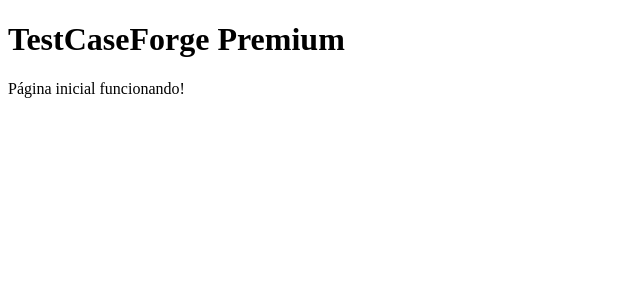
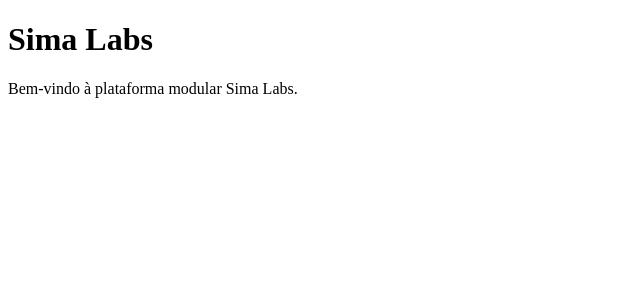
Before and after one commit to crlessima/sima-labs, a Next.js app: page / in a window 1280 px wide. Shown: the top 300 px of the page, without its empty margins (0-640 px from the left). Built offline with nearby package versions, Linux system fonts and the light colour scheme.

Commit message:
Atualização nome do projeto

```diff
--- a/src/app/layout.tsx
+++ b/src/app/layout.tsx
@@ -1,6 +1,6 @@
 export const metadata = {
-  title: "TestCaseForge Premium",
-  description: "Geração automática de casos de teste com IA",
+  title: "Sima Labs",
+  description: "Laboratório de idéias com IA",
 };
 
 export default function RootLayout({ children }: { children: React.ReactNode }) {
--- a/src/app/page.tsx
+++ b/src/app/page.tsx
@@ -1,8 +1,8 @@
 export default function Page() {
   return (
     <main>
-      <h1>TestCaseForge Premium</h1>
-      <p>Página inicial funcionando!</p>
+      <h1>Sima Labs</h1>
+	  <p>Bem-vindo à plataforma modular Sima Labs.</p>
     </main>
   );
 }
```
